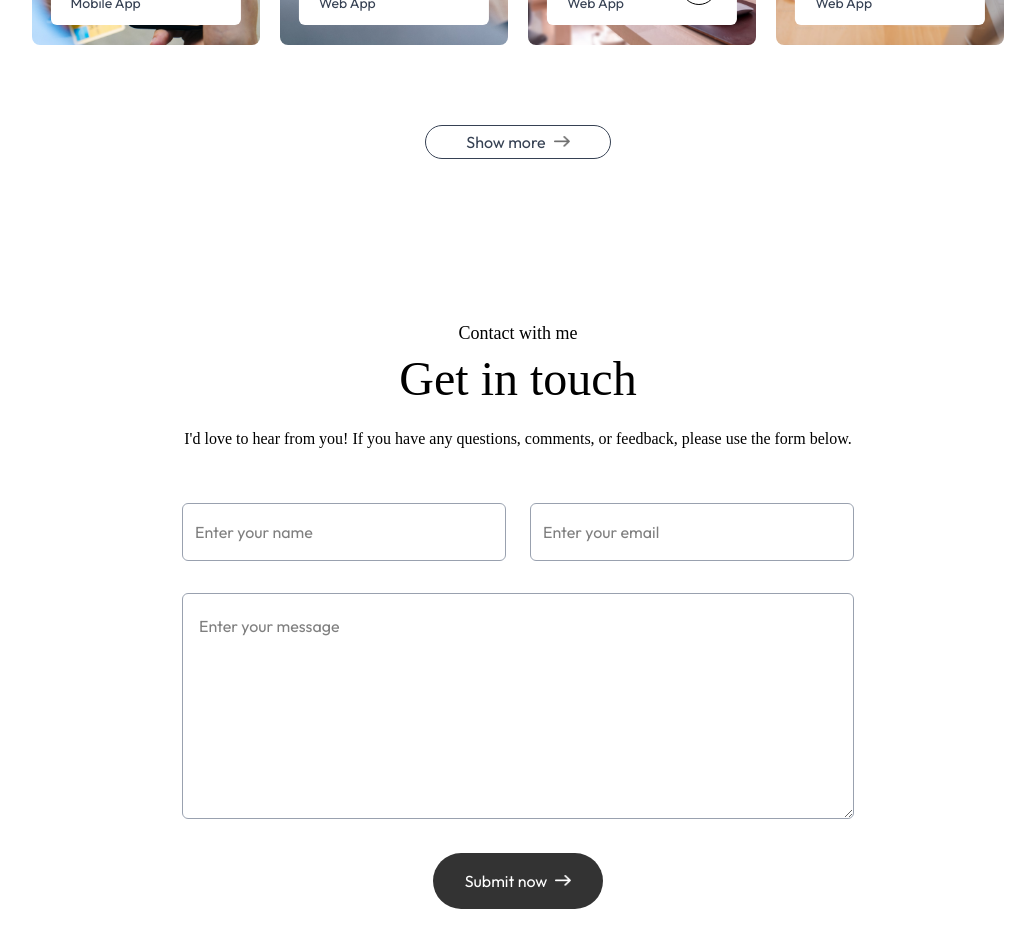
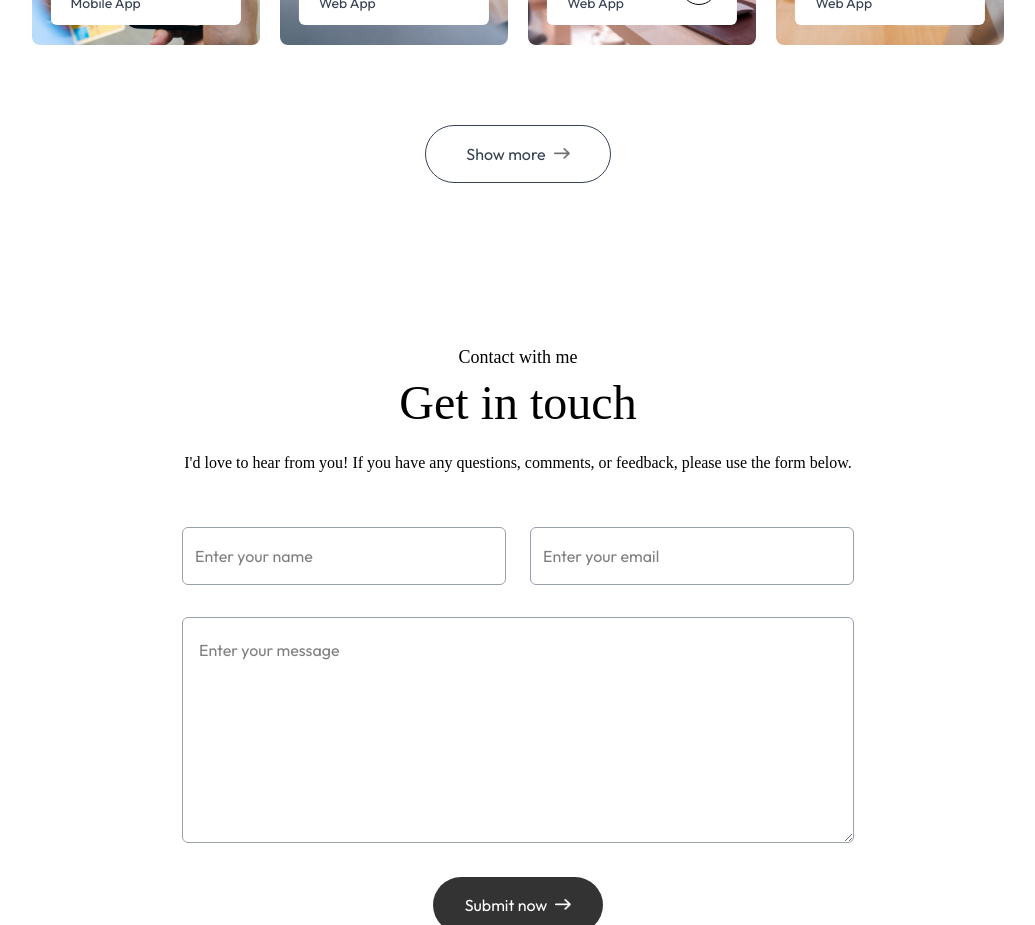
Before and after one commit to HasutoSasaki/my-portfolio, a Next.js app: page / in a window 1280 px wide. Shown: the part 2640-3565 px from the top of the page, without its empty margins (122-1157 px from the left). Built offline with nearby package versions, Linux system fonts and the light colour scheme; a web font is replaced by a local one.

Commit message:
feat: Add dark mode support to Work component

```diff
--- a/app/components/Work.tsx
+++ b/app/components/Work.tsx
@@ -2,7 +2,7 @@ import { assets, workData } from '@/assets/assets'
 import Image from 'next/image'
 import React from 'react'
 
-const Work = () => {
+const Work = ({ isDarkMode }: { isDarkMode: boolean }) => {
     return (
         <div id='work' className='w-full px-[12%] py-10 scroll-mt-20'>
             <h4 className='text-center mb-2 text-lg font-Ovo'>
@@ -13,7 +13,7 @@ const Work = () => {
                 I am a frontend Developer from Tokyo, Japan with 2 years of experience in the field.
             </p>
 
-            <div className='grid grid-cols-auto my-10 gap-5'>
+            <div className='grid grid-cols-auto my-10 gap-5 dark:text-black'>
                 {workData.map((project, index) => (
                     <div key={index}
                         className='aspect-square bg-no-repeat bg-cover bg-center rounded-lg
@@ -37,9 +37,10 @@ const Work = () => {
             </div>
 
             <a href="" className="w-max flex items-center justify-center gap-2
-            text-gray-700 border-[0.5px] border-gray-700 rounded-full y-3 px-10 mx-auto
-            my-20 hover:bg-lightHover duration-500">
-                Show more <Image src={assets.rightArrowBold} alt='right arrow' className='w-4' />
+            text-gray-700 border-[0.5px] border-gray-700 rounded-full py-3 px-10 mx-auto
+            my-20 hover:bg-lightHover duration-500 dark:text-white dark:border-white dark:hover:bg-darkHover">
+                Show more
+                <Image src={isDarkMode ? assets.rightArrowBoldDark : assets.rightArrowBold} alt='right arrow' className='w-4' />
             </a>
         </div>
     )
```
